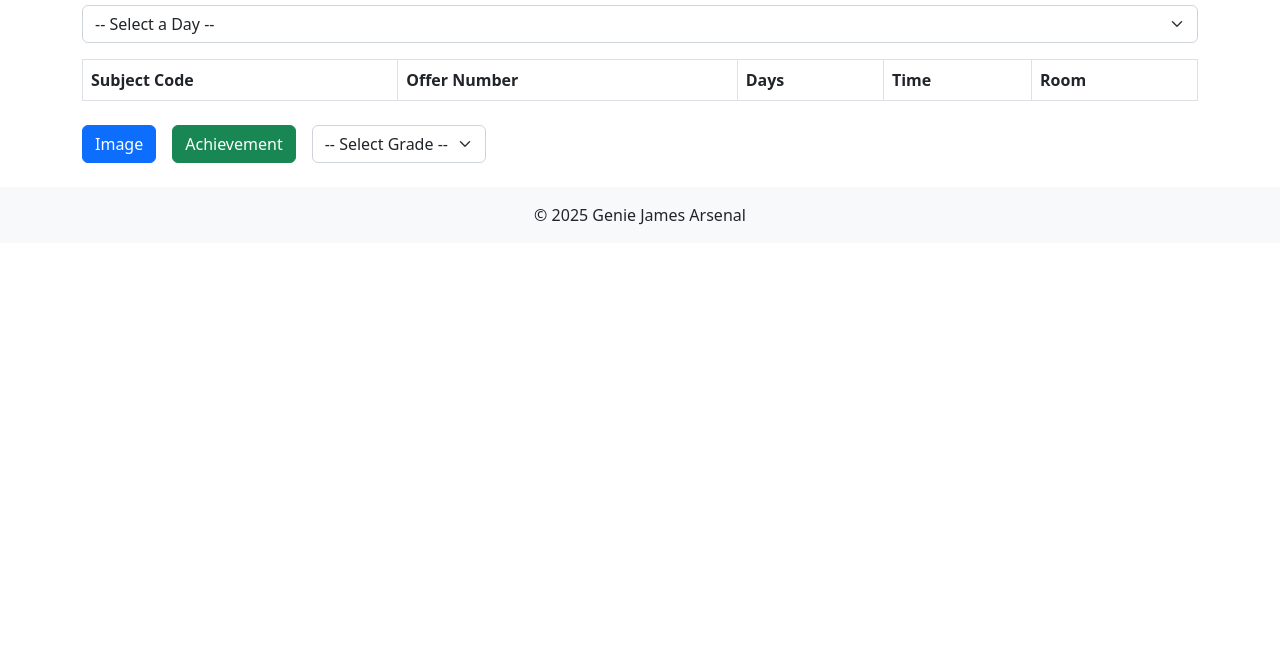
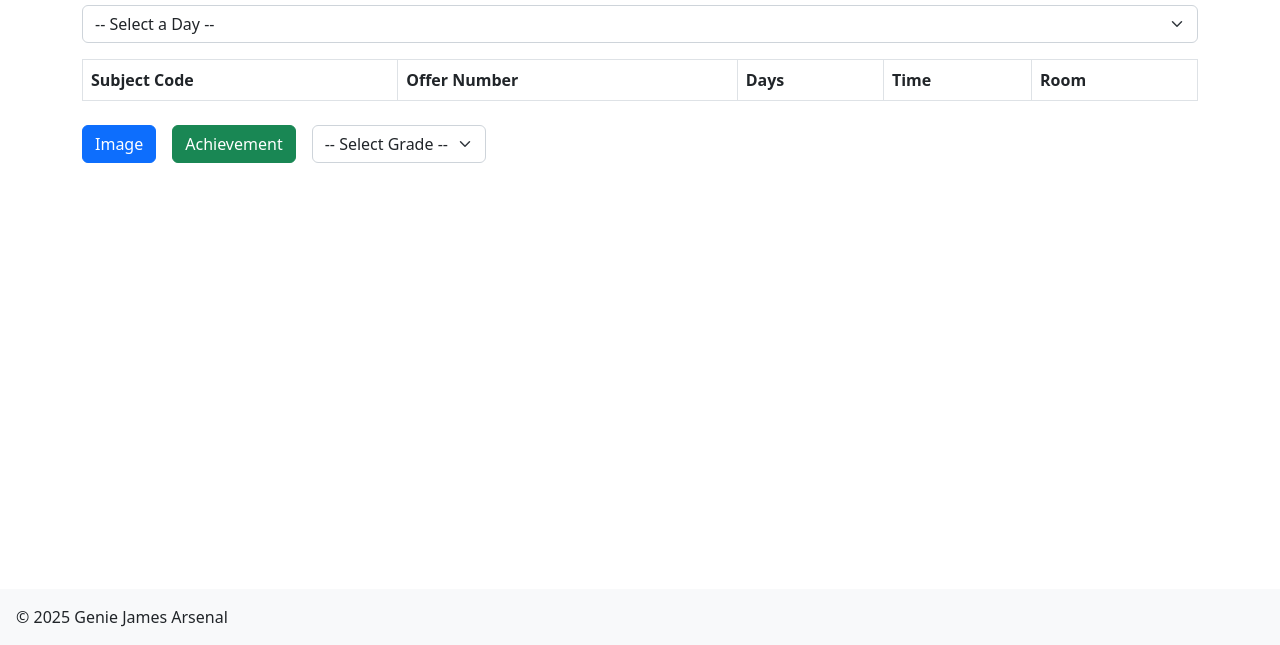
Before and after one commit to ArsenalGenieJames/ccsgeniesched, a plain HTML site: page index.html in a window 1280 px wide. Shown: the part 155-800 px from the top of the page. Drawn offline with nearby package versions, Linux system fonts and the light colour scheme.

Commit message:
footer fixed-bottom

```diff
--- a/index.html
+++ b/index.html
@@ -69,15 +69,11 @@
             <!-- Dynamic content will be displayed here -->
         </div>
 
-        <script>
-
-        </script>
-
 
     </div>
 
-    <footer class="bg-light text-center text-lg-start mt-4">
-        <div class="text-center p-3">
+    <footer class="bg-light text-center text-lg-start mt-4 fixed-bottom">
+        <div class="text-left p-3">
             © <span id="current-year"></span> Genie James Arsenal
         </div>
     </footer>
```
